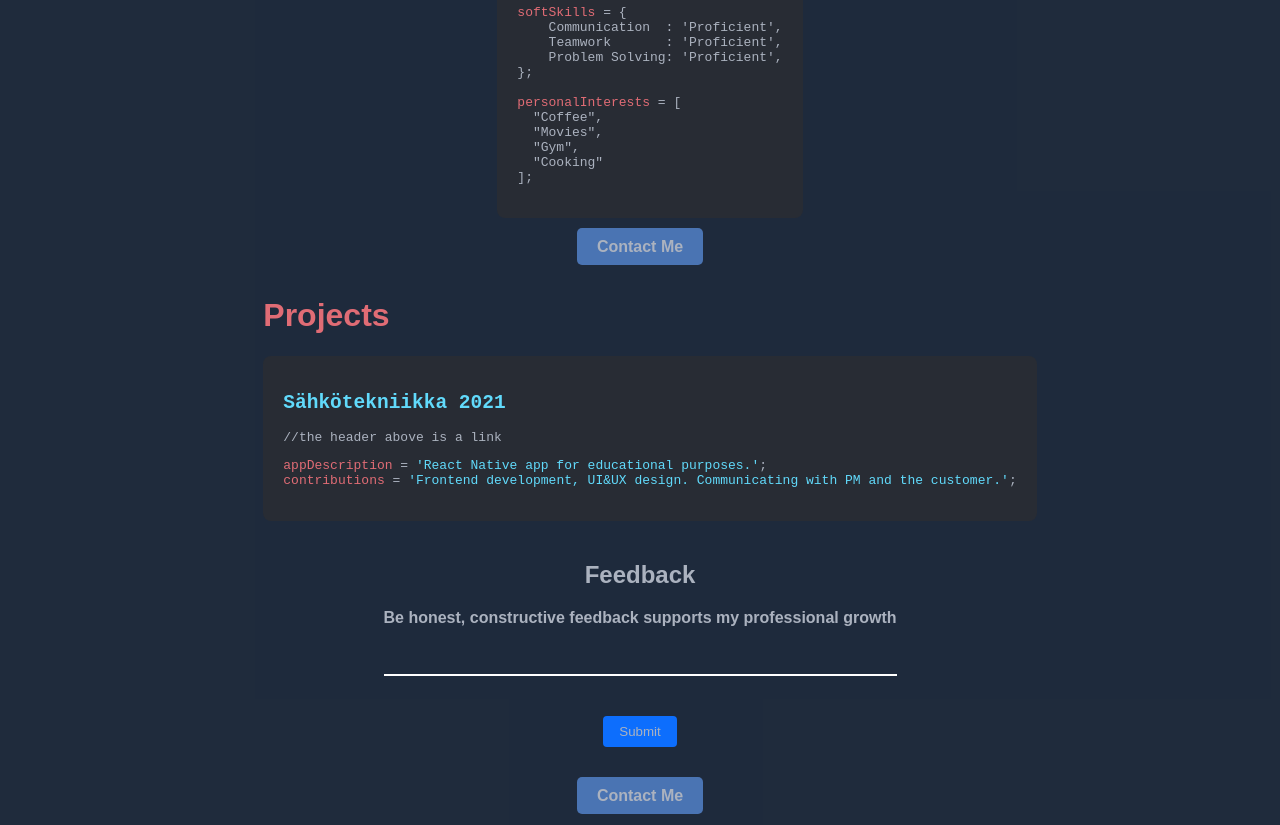
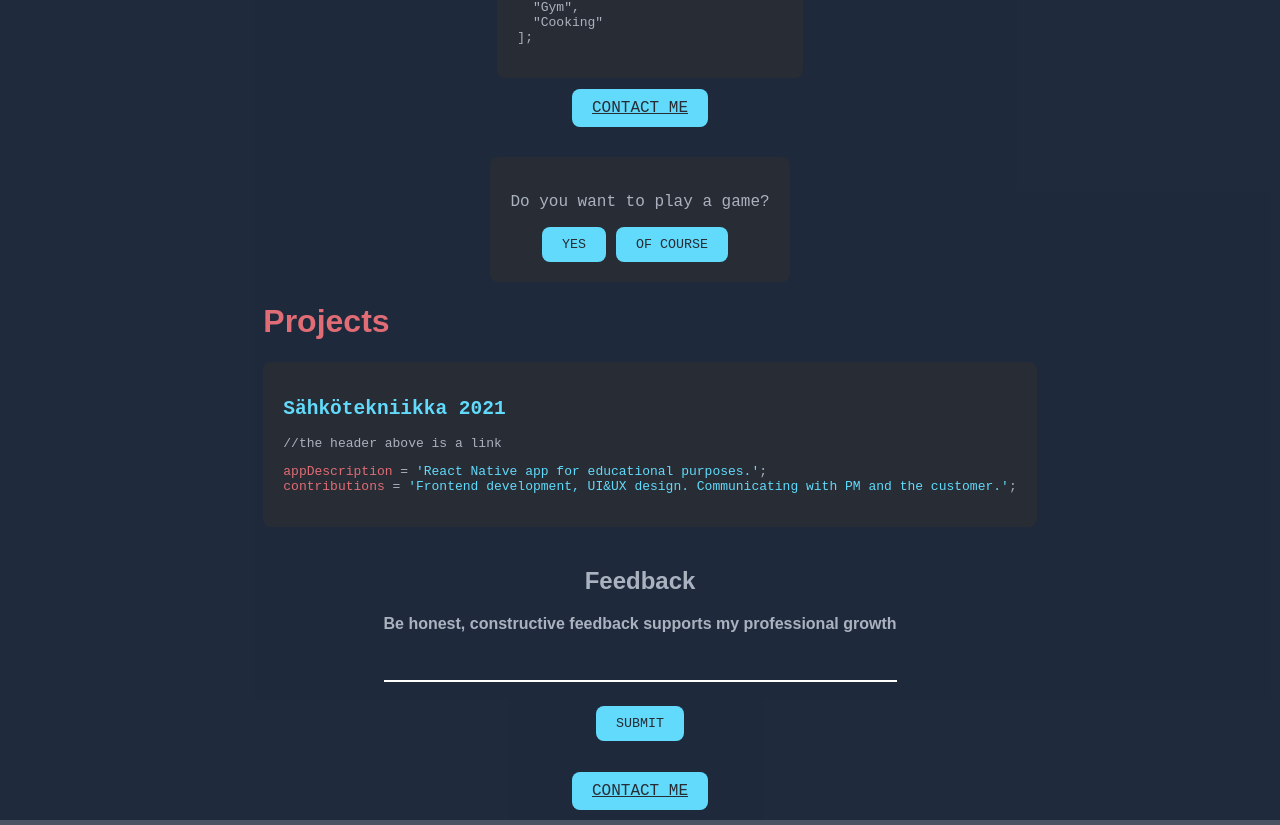
Before and after one commit to aherman21/portfolio, a React (Vite) app: page / in a window 1280 px wide. Shown: the part 572-1397 px from the top of the page. Built offline with nearby package versions, Linux system fonts and the light colour scheme.

Commit message:
changed layout

```diff
--- a/src/App.tsx
+++ b/src/App.tsx
@@ -48,9 +48,9 @@ const App: React.FC = () => {
       <Header />
       <About />
       <Contact />
-      <TicTacToeGame />
       <InfoTechAndInterests />
       <Contact />
+      <TicTacToeGame />
       <AppShowcase />
       <FeedBack />
       <FeedBackForm
--- a/src/components/Contact.tsx
+++ b/src/components/Contact.tsx
@@ -5,7 +5,7 @@ import '../styles/FeedBackForm.css'
 const Contact = () => {
     return (
       <section className='contactSection'>
-        <a href="mailto:hermansalexander2@gmail.com" className='contactButton'>Contact Me</a>
+        <a href="mailto:hermansalexander2@gmail.com" className='formButton'>Contact Me</a>
       </section>
     );
   };
--- a/src/components/TicTacToe.tsx
+++ b/src/components/TicTacToe.tsx
@@ -3,12 +3,13 @@ import '../styles/index.css';
 
 const TicTacToeGame = () => {
     const [gameStage, setGameStage] = useState('preGame');
-    const [nickName, setNickName] = useState('Your Nickname');
+    const [nickName, setNickName] = useState('');
     const [consecutiveWins, setConsecutiveWins] = useState(0);
     const initialBoard = Array(9).fill(null);
     const [board, setBoard] = useState(initialBoard);
     const [isPlayerNext, setIsPlayerNext] = useState(true);
     const [winner, setWinner] = useState(null);
+    const [showTie, setShowTie] = useState(false);
 
     useEffect(() => {
         // Check if it's AI's turn and the game is still ongoing
@@ -70,8 +71,12 @@ const TicTacToeGame = () => {
             } else if (foundWinner === 'O') { //AI wins
                 setTimeout(() => setGameStage('postGame'), 2000) //go to postgame after 2 seconds
             }
-        } else if (!board.includes(null)) { //draw
-            setTimeout(resetBoard, 2000) //reset board after 2 seconds
+        } else if (!board.includes(null)) { //tie condition
+            setShowTie(true);
+            setTimeout(() => {
+                setShowTie(false);
+                resetBoard();
+            }, 2000) //reset board after 2 seconds
         }
     };
 
@@ -97,7 +102,7 @@ const TicTacToeGame = () => {
     };
 
     const findRandomMove = () => {
-        let availablePositions = board.map((item, idx) => item === null ? idx : null).filter(item => item !== null);
+        let availablePositions = board.map((item: null, idx: any) => item === null ? idx : null).filter((item: null) => item !== null);
         return availablePositions.length > 0
             ? availablePositions[Math.floor(Math.random() * availablePositions.length)]
             : null;
@@ -121,14 +126,17 @@ const TicTacToeGame = () => {
     };
 
     const handleNickNameSubmit = () => {
+        if (nickName === '') {
+            alert('Please enter a name to start the game');
+        }
         setGameStage('inGame');
     }
 
     const renderPreGame = () => (
         <div className='promptBox'>
             <p>Do you want to play a game?</p>
-            <button onClick={startGame}>Yes</button>
-            <button onClick={startGame}>Of course</button>
+            <button className='button' onClick={startGame}>Yes</button>
+            <button className='button' onClick={startGame}>Of course</button>
         </div>
     );
 
@@ -136,13 +144,19 @@ const TicTacToeGame = () => {
 
     const renderNickNameInput = () => (
         <div className="nicknameInput">
-            <h1>Enter your playername:</h1>
+            <h1>Enter your player name:</h1>
             <input
                  type="text"
+                 placeholder='Type your name here'
                  value={nickName}
-                 onChange={(e) => setNickName(e.target.value)}
+                 onChange={(e: { target: { value: any; }; }) => setNickName(e.target.value)}
             />
-            <button onClick={handleNickNameSubmit}>Start Game</button>
+            <button
+                className='button'
+                onClick={handleNickNameSubmit}
+                disabled={!nickName.trim()}
+                >
+                    Start Game</button>
         </div>
     );
 
@@ -152,6 +166,7 @@ const TicTacToeGame = () => {
         <div className="ticTacToeGame">
             <div className="board">
                 {Array(9).fill(null).map((_, index) => renderCell(index))}
+                {showTie && <p>Tie!</p>}
             </div>
             <p>Consecutive wins</p>{consecutiveWins}
         </div>
--- a/src/styles/FeedBackForm.css
+++ b/src/styles/FeedBackForm.css
@@ -30,19 +30,20 @@
   }
 
   .formButton {
-    background-color: #0d6efd; /* Bootstrap primary blue for buttons */
-    color: #abb2bf; /* Light text color for readability */
-    border: none;
-    padding: 8px 16px;
-    margin-top: 16px;
-    cursor: pointer;
-    border-radius: 4px;
-    transition: background-color 0.3s ease; /* Smooth transition for button background */
+    background-color: #61dafb; /* Light blue color matching the appLink */
+    color: #282c34; /* Dark text color for contrast */
+    border: none; /* No border for a modern look */
+    padding: 10px 20px; /* Adequate padding for comfortable click */
+    border-radius: 8px; /* Rounded corners to match the codeContainer style */
+    font-family: 'Courier New', Courier, monospace; /* Consistent font style */
+    text-transform: uppercase; /* Uppercase text for a distinctive look */
+    cursor: pointer; /* Changes cursor to indicate button functionality */
+    transition: background-color 0.3s, color 0.3s; /* Smooth transition for hover effects */
   }
 
-
   .formButton:hover {
-    background-color: #294269; /* Darker blue for hover state */
+    background-color: #4a90e2; /* Slightly darker shade of blue for hover state */
+    color: #ffffff; /* White text color on hover for better visibility */
   }
 
   .formButton:active {
--- a/src/styles/index.css
+++ b/src/styles/index.css
@@ -14,20 +14,35 @@ a:hover {
   color: #0a58ca; /* A darker blue for hover state */
 }
 
-button {
-  background-color: #0d6efd; /* Bootstrap primary blue for buttons */
-  color: white;
-  border: none;
-  padding: 0.5rem 1rem;
-  border-radius: 0.25rem;
-  cursor: pointer;
+
+
+.button {
+  background-color: #61dafb; /* Light blue color matching the appLink */
+  color: #282c34; /* Dark text color for contrast */
+  border: none; /* No border for a modern look */
+  padding: 10px 20px; /* Adequate padding for comfortable click */
+  margin-inline-end: 10px;
+  border-radius: 8px; /* Rounded corners to match the codeContainer style */
+  font-family: 'Courier New', Courier, monospace; /* Consistent font style */
+  text-transform: uppercase; /* Uppercase text for a distinctive look */
+  cursor: pointer; /* Changes cursor to indicate button functionality */
+  transition: background-color 0.3s, color 0.3s; /* Smooth transition for hover effects */
 }
 
 button:hover {
-  background-color: #0a58ca; /* A darker blue for hover state */
+  background-color: #4a90e2; /* Slightly darker shade of blue for hover state */
+  color: #ffffff; /* White text color on hover for better visibility */
+}
+
+button:disabled {
+  background-color: #61dafb; /* Light blue color matching the appLink */
+  color: #282c34; /* Dark text color for contrast */
+  opacity: 0.5;
+  cursor: not-allowed;
 }
 
 .ticTacToeGame .board {
+  align-items: center;
   display: grid;
   grid-template-columns: repeat(3, 1fr);
   grid-gap: 5px;
```
